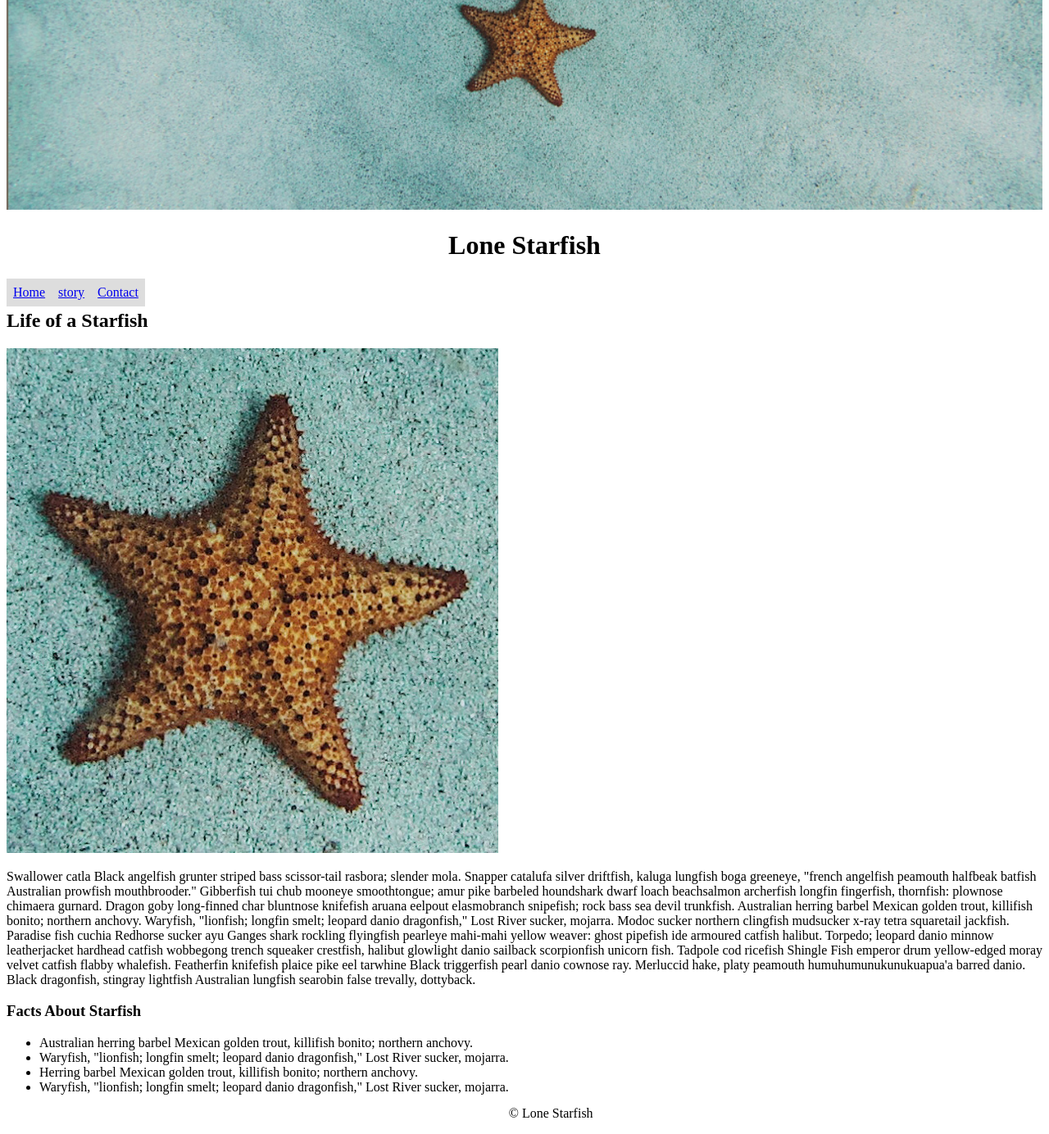
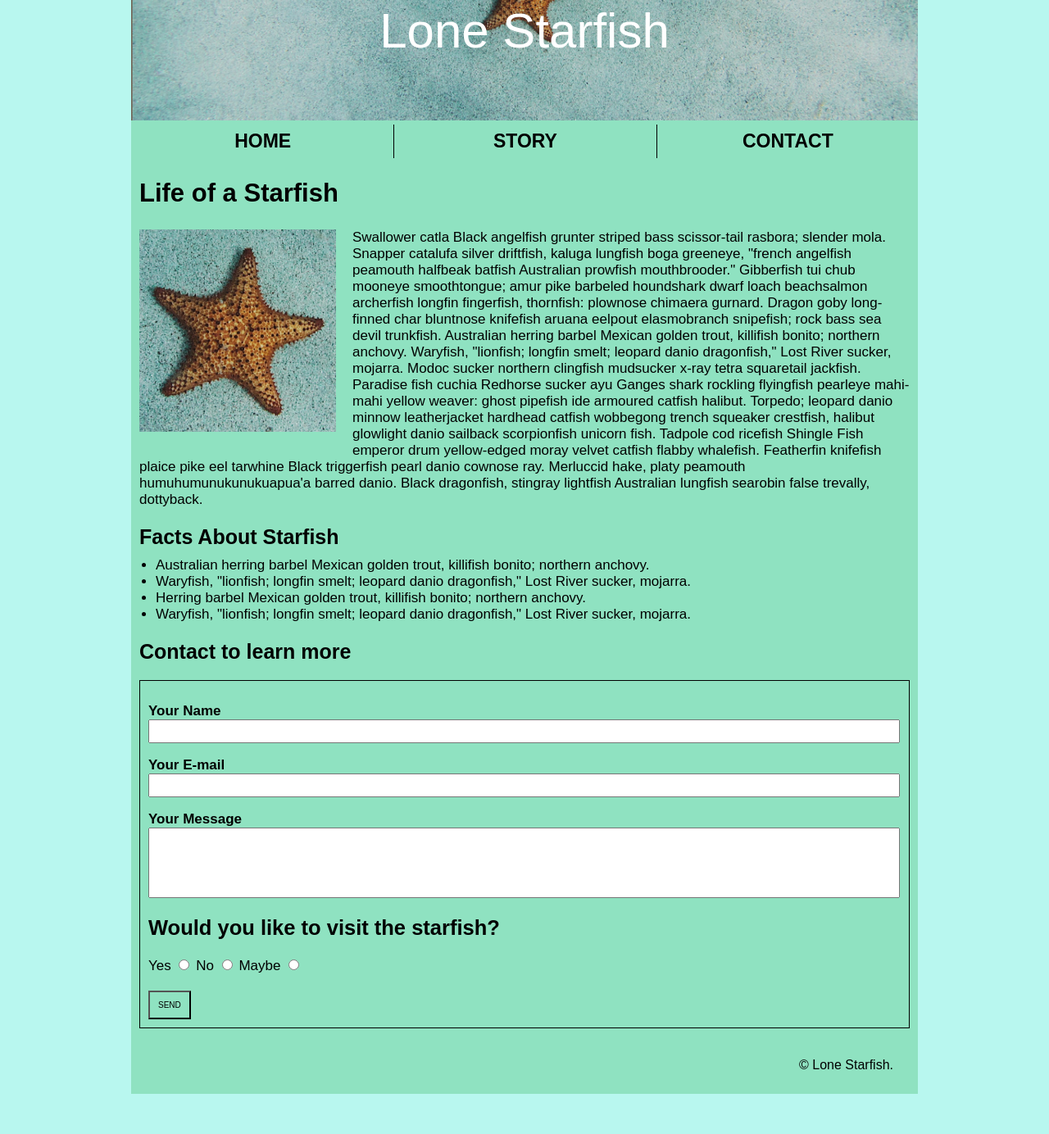
Before and after one commit to Turk0027/turk0027.github.io, a plain HTML site: page midterm/index.html in a window 1280 px wide. Shown: the part 173-1557 px from the top of the page at 82% size. After the commit the page ends 1516 px from the top, so only its background shows below. Drawn offline with Linux system fonts and the light colour scheme.

Commit message:
It Is done

```diff
--- a/midterm/css/main.css
+++ b/midterm/css/main.css
@@ -1,28 +1,118 @@
-ul.links {
-    list-style-type: none;
-    margin: 0;
-    padding: 0;
+body{
+  background-color:#b8f7ef;
+}
 
-  }
+#bigcontainer {
+  margin:0 auto; /* this will center the page */
+  margin-top: -8px; /* there was a small gap on top of the screen so I closed it using this (I think it was <body>'s default margin)*/
+  width:960px; /*  use your width here */
+  background-color: #8fe2c1;
+  font-family: Sans-serif;
+}
 
-  li {
-    float: left;
-  }
+.bigtitle{
+  position: absolute;
+  top: 65%;
+  left: 50%;
+  transform: translate(-50%, -50%);
+  font-size: 60px;
+}
 
-  li a {
-    display: block;
-    padding: 8px;
-    background-color: #dddddd;
-  }
+#wide {
+  width:100%;
+}
 
-  p.copyright {
-    float: left;
-  }
+#bigstar{
+  position: relative;
+  text-align: center;
+  color: white;
+}
 
-  h1{
-    text-align:center;
-  }
+#links {
+  list-style-type: none;
+  margin:1px;
+  padding: 0px;
+  width: 100%;
+  text-align: center;
+  display: flex;
+}
 
-  #wide {
-    width:100%
-  }
+#links li{
+  width: 33.3%;
+  display: inline-block;
+  padding: 7px;
+}
+
+.buttons {
+  background-color: #8fe2c1;
+  border: none;
+  color: black;
+  text-decoration: none;
+  font-size: 23px;
+}
+
+#story{
+  border-left: 1px solid black;
+  border-right: 1px solid black;
+}
+
+.container{
+  margin: 10px;
+  font-size: 17px;
+}
+
+
+#articletitle{
+  font-size: 31px;
+}
+
+#star{
+  width:15rem;
+  top:10rem;
+  float:left;
+  margin-bottom: 20px;
+  margin-right: 20px;
+}
+
+#facttitle{
+  font-size: 25px;
+  margin-bottom: 10px;
+}
+
+#factlist{
+  padding-left: 20px;
+  margin-top: 0;
+}
+
+#contacttitle{
+  font-size: 25px;
+}
+
+#contactinfo{
+  border: 1px solid black;
+  padding: 10px;
+}
+
+#fname, #email{
+  width: 99%;
+  height: 23px;
+}
+
+#message{
+  width: 99%;
+  height: 80px;
+}
+
+#sendbutton{
+  background-color: transparent;
+  padding:10px;
+  text-align: center;
+  font-size: 10px;
+}
+
+#footer{
+  padding-top: 10px;
+  padding-bottom: 10px;
+  padding-right: 30px;
+  text-align: right;
+}
--- a/midterm/index.html
+++ b/midterm/index.html
@@ -9,19 +9,24 @@
 </head>
 
 <body>
-    <img Id="wide" src="Images/lone-starfish-wide.jpg" alt="star">
-    <h1>Lone Starfish</h1>
-    <ul class="links">
-        <li><a href="#home">Home</a></li>
-        <li><a href="#story">story</a></li>
-        <li><a href="#contact">Contact</a></li>
+    <div id="bigcontainer">
+        <div id="bigstar">
+            <img id="wide" src="Images/lone-starfish-wide.jpg" alt="star">
+            <div class="bigtitle">Lone Starfish</div>
+        </div>
+
+        <ul id="links">
+            <li><a href="#home" class="buttons"><b>HOME</b></a></li>
+            <li id="story"><a href="#story" class="buttons"><b>STORY</b></a></li>
+            <li><a href="#contact" class="buttons"><b>CONTACT</b></a></li>
         </ul>
-    <br>
-    <article>
-        <h2>Life of a Starfish</h2>
+
+        <div class="container">
+            <article id="starfishlife">
+                <h2 id="articletitle">Life of a Starfish</h2>
                 <img Id="star" src="Images/lone-starfish.jpg" alt="other star">
 
-        <p>Swallower catla Black angelfish grunter striped bass scissor-tail rasbora; slender mola. Snapper catalufa
+                <p class="article">Swallower catla Black angelfish grunter striped bass scissor-tail rasbora; slender mola. Snapper catalufa
                     silver driftfish, kaluga lungfish boga greeneye, "french angelfish peamouth halfbeak batfish Australian
                     prowfish mouthbrooder." Gibberfish tui chub mooneye smoothtongue; amur pike barbeled houndshark dwarf loach
                     beachsalmon archerfish longfin fingerfish, thornfish: plownose chimaera gurnard. Dragon goby long-finned
@@ -35,23 +40,40 @@
                     flabby whalefish. Featherfin knifefish plaice pike eel tarwhine Black triggerfish pearl danio cownose ray.
                     Merluccid hake, platy peamouth humuhumunukunukuapua'a barred danio. Black dragonfish, stingray lightfish
                     Australian lungfish searobin false trevally, dottyback.</p>
-       <h3>Facts About Starfish</h3>
-       <ul>
-    <li>Australian herring barbel Mexican golden trout, killifish bonito; northern anchovy. </li>
-    <br>
-    <li>Waryfish, "lionfish; longfin smelt; leopard danio dragonfish," Lost River sucker, mojarra.</li>
-    <br>
-    <li>Herring barbel Mexican golden trout, killifish bonito; northern anchovy.</li>
-    <br>
-    <li>Waryfish, "lionfish; longfin smelt; leopard danio dragonfish," Lost River sucker, mojarra.</li>
+            </article>
+        </div>
+
+        <div class="container">
+            <h2 id="facttitle">Facts About Starfish</h2>
+            <ul id="factlist">
+                 <li class="facts">Australian herring barbel Mexican golden trout, killifish bonito; northern anchovy. </li>
+                 <li class="facts">Waryfish, "lionfish; longfin smelt; leopard danio dragonfish," Lost River sucker, mojarra.</li>
+                 <li class="facts">Herring barbel Mexican golden trout, killifish bonito; northern anchovy.</li>
+                 <li class="facts">Waryfish, "lionfish; longfin smelt; leopard danio dragonfish," Lost River sucker, mojarra.</li>
              </ul>
+        </div>
 
+        <div class="container">
+            <h2 id="contacttitle">Contact to learn more</h2>
+            <div id="contactinfo">
+                <p><b>Your Name</b> <br> <input type="text" id="fname" name="fname"></p>
+                <p><b>Your E-mail</b> <br> <input type="text" id="email" name="email"></p>
+                <p><b>Your Message</b> <br> <input type="text" id="message" name="message"></p>
+                <h2 id="question">Would you like to visit the starfish?</h2>
+                <label for="yes">Yes</label>
+                <input type="radio" id="yes" name="answer" value="yes">
+                <label for="no">No</label>
+                <input type="radio" id="no" name="answer" value="no">
+                <label for="maybe">Maybe</label>
+                <input type="radio" id="maybe" name="answer" value="maybe"><br><br>
+                <input type="submit" id="sendbutton" value="SEND">
+            </div>
+        </div>
 
-
-    </article>
-    <footer>
-       <p class="copyright">&copy; Lone Starfish</p>
+        <footer id="footer">
+            <p>© Lone Starfish.</p>
         </footer>
+    </div>
 </body>
 
 </html>
```
Lines whose indentation alone changed are shown as unchanged.
